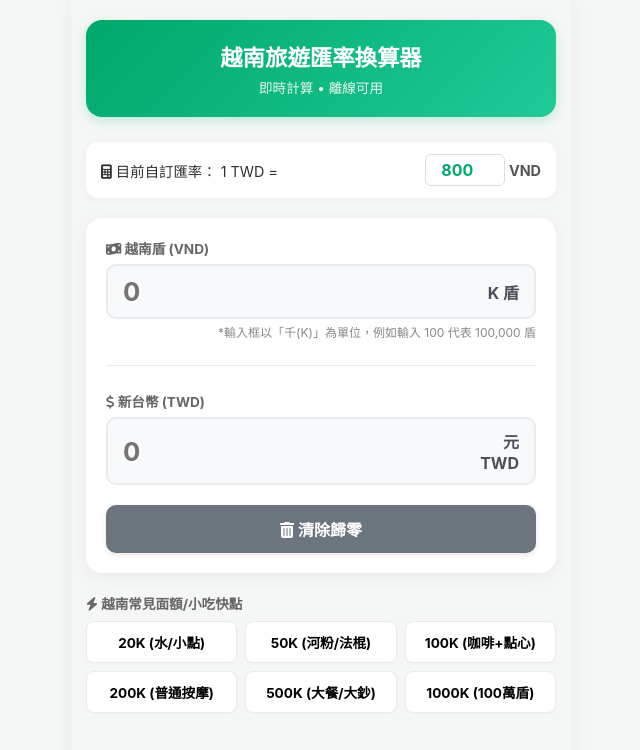
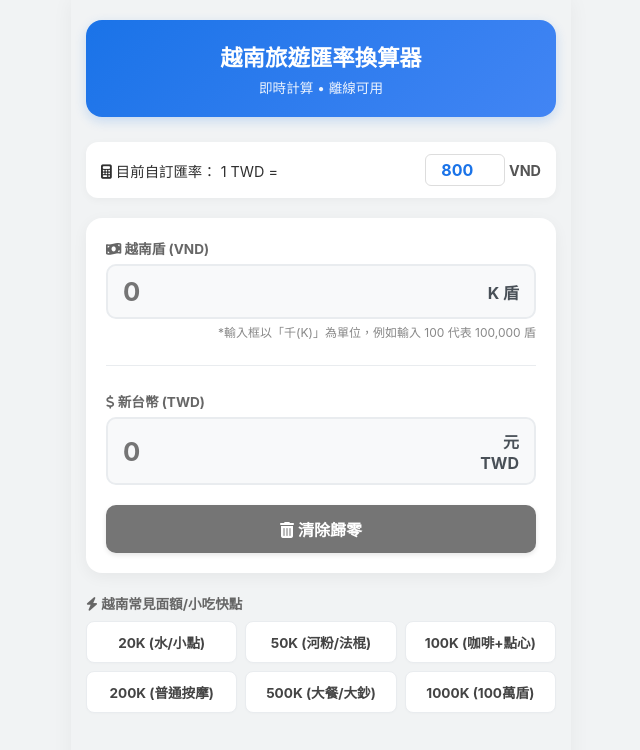
Before and after one commit to a968039-svg/vietnam-money, a plain HTML site: page index.html in a window 1280 px wide. Shown: the whole page, without its empty margins (319-959 px from the left). Drawn offline with Linux system fonts and the light colour scheme.

Commit message:
Update color scheme and styles in index.html

```diff
--- a/index.html
+++ b/index.html
@@ -7,9 +7,10 @@
     <link href="https://cdnjs.cloudflare.com/ajax/libs/font-awesome/6.4.0/css/all.min.css" rel="stylesheet">
     <style>
         :root {
-            --primary: #00A86B;
+            --primary: #1A73E8; /* 換成舒適、專業的商務藍色 */
+            --primary-light: #E8F0FE;
             --dark: #2F2F2F;
-            --light: #F4F7F6;
+            --light: #F1F3F4;
             --card-bg: #FFFFFF;
         }
 
@@ -34,10 +35,10 @@
             text-align: center;
             margin-bottom: 25px;
             padding: 20px 0;
-            background: linear-gradient(135deg, var(--primary), #20C997);
+            background: linear-gradient(135deg, var(--primary), #4285F4);
             color: white;
             border-radius: 16px;
-            box-shadow: 0 4px 12px rgba(0,168,107,0.2);
+            box-shadow: 0 4px 12px rgba(26,115,232,0.2);
         }
 
         .header h1 { font-size: 1.4rem; margin-bottom: 5px; }
@@ -128,7 +129,7 @@
 
         .btn-clear {
             width: 100%;
-            background-color: #6C757D;
+            background-color: #757575;
             color: white;
             border: none;
             padding: 12px;
@@ -140,6 +141,7 @@
         }
         .btn-clear:active { opacity: 0.9; }
 
+        /* 快捷面額按鈕 */
         .quick-section {
             margin-top: 10px;
         }
@@ -164,10 +166,11 @@
             text-align: center;
             cursor: pointer;
             box-shadow: 0 1px 3px rgba(0,0,0,0.02);
+            color: #444;
         }
         .quick-btn:active {
-            background: var(--primary);
-            color: white;
+            background: var(--primary-light);
+            color: var(--primary);
             border-color: var(--primary);
         }
     </style>
```
